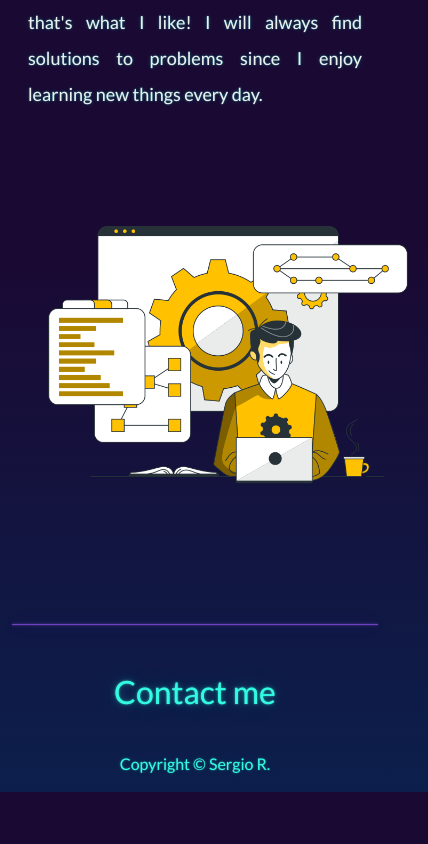
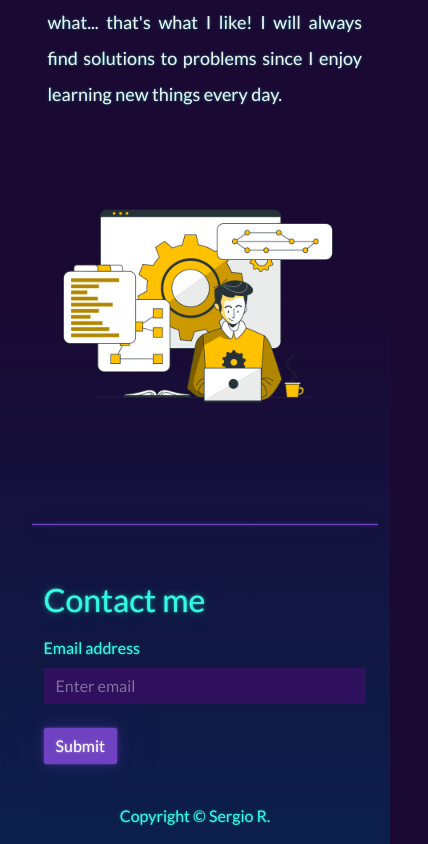
Before and after one commit to chroc/portfolio-sr, a React (Create React App) app in the folder frontend/: page / in a window 390 px wide. Shown: the part 1940-2784 px from the top of the page, 428 px wide, since content can reach past the window. Before the commit the page ends 2732 px from the top, so only its background shows below. Built offline with nearby package versions, Linux system fonts and the light colour scheme.

Commit message:
Css some mobile considerations, pictures and text align

```diff
--- a/frontend/src/App.js
+++ b/frontend/src/App.js
@@ -10,8 +10,8 @@ const App = () => {
   return (
     <div className="App">
       <Header />
-      <main className='py-3'>
-        <Container className='appcontainer'>
+      <main className='py-3 mainContainer'>
+        <Container>
           <Profile />
           <hr className='my-5'></hr>
           <About />
--- a/frontend/src/components/About.js
+++ b/frontend/src/components/About.js
@@ -3,7 +3,7 @@ import { Col, Row } from 'react-bootstrap';
 
 const About = () => {
     return (
-        <div className='my-3 mx-3'>
+        <div className='my-3 mx-3 justify-content-md-center'>
             <Row>
                 <Col>
                     <h2 className='my-2'>About me</h2>
@@ -13,7 +13,7 @@ const About = () => {
                         <p>I will bring a set of technical skills, experience plus good energy that will add value to your company. I might feel challenged many times… but guess what... that's what I like! I will always find solutions to problems since I enjoy learning new things every day.</p>
                     </div>
                 </Col>
-                <Col><img className='my-3' src='./images/versionControl.png' height='400' width='400'></img></Col>
+                <Col><img className='my-3 aboutPic' src='./images/versionControl.png' height='400' width='400'></img></Col>
             </Row>
         </div>
     )
--- a/frontend/src/components/Contact.js
+++ b/frontend/src/components/Contact.js
@@ -1,10 +1,25 @@
-import React from 'react'
+import React from 'react';
+import { Button, Form } from 'react-bootstrap';
+import FormContainer from './FormContainer';
 
 const Contact = () => {
+    const submitHandler = (e) => {
+        e.preventDefault();
+    };
+
     return (
-        <div>
+        <FormContainer>
             <h2 className='my-2'>Contact me</h2>
-        </div>
+            <Form onSubmit={submitHandler}>
+                <Form.Group className="my-3" controlId="email">
+                    <Form.Label>Email address</Form.Label>
+                    <Form.Control type="email" placeholder="Enter email" />
+                </Form.Group>
+                <Button className="my-2" variant="primary" type="submit">
+                    Submit
+                </Button>
+            </Form>
+        </FormContainer>
     )
 }
 
--- /dev/null
+++ b/frontend/src/components/FormContainer.js
@@ -0,0 +1,16 @@
+import React from 'react';
+import { Button, Container, Form, Row, Col } from 'react-bootstrap';
+
+const FormContainer = ({ children }) => {
+    return (
+        <Container>
+            <Row className='justify-content-md-center'>
+                <Col xs={12} md={6}>
+                    {children}
+                </Col>
+            </Row>
+        </Container>
+    )
+}
+
+export default FormContainer;
--- a/frontend/src/index.css
+++ b/frontend/src/index.css
@@ -46,3 +46,29 @@ strong {
 .aboutexp {
     text-align: left;
 }
+
+.profilepic {
+    flex: auto;
+    margin-left: 8rem;
+}
+
+.aboutPic {
+    flex: auto;
+    margin-left: 8rem;
+}
+
+@media (max-width: 1028px) {
+    .mainContainer {
+        justify-content: center;
+        margin-left: 5%;
+    }
+    .profilepic {
+        margin: 0%;
+    }
+
+    .aboutPic {
+        margin: 0%;
+        width: 300px;
+        height: 300px;
+    }
+}
--- a/frontend/src/index.js
+++ b/frontend/src/index.js
@@ -1,6 +1,7 @@
 import React from 'react';
 import ReactDOM from 'react-dom/client';
 import './bootstrap.min.css';
+// import 'bootstrap/dist/css/bootstrap.min.css';
 import './index.css';
 import App from './App';
 import reportWebVitals from './reportWebVitals';
```
